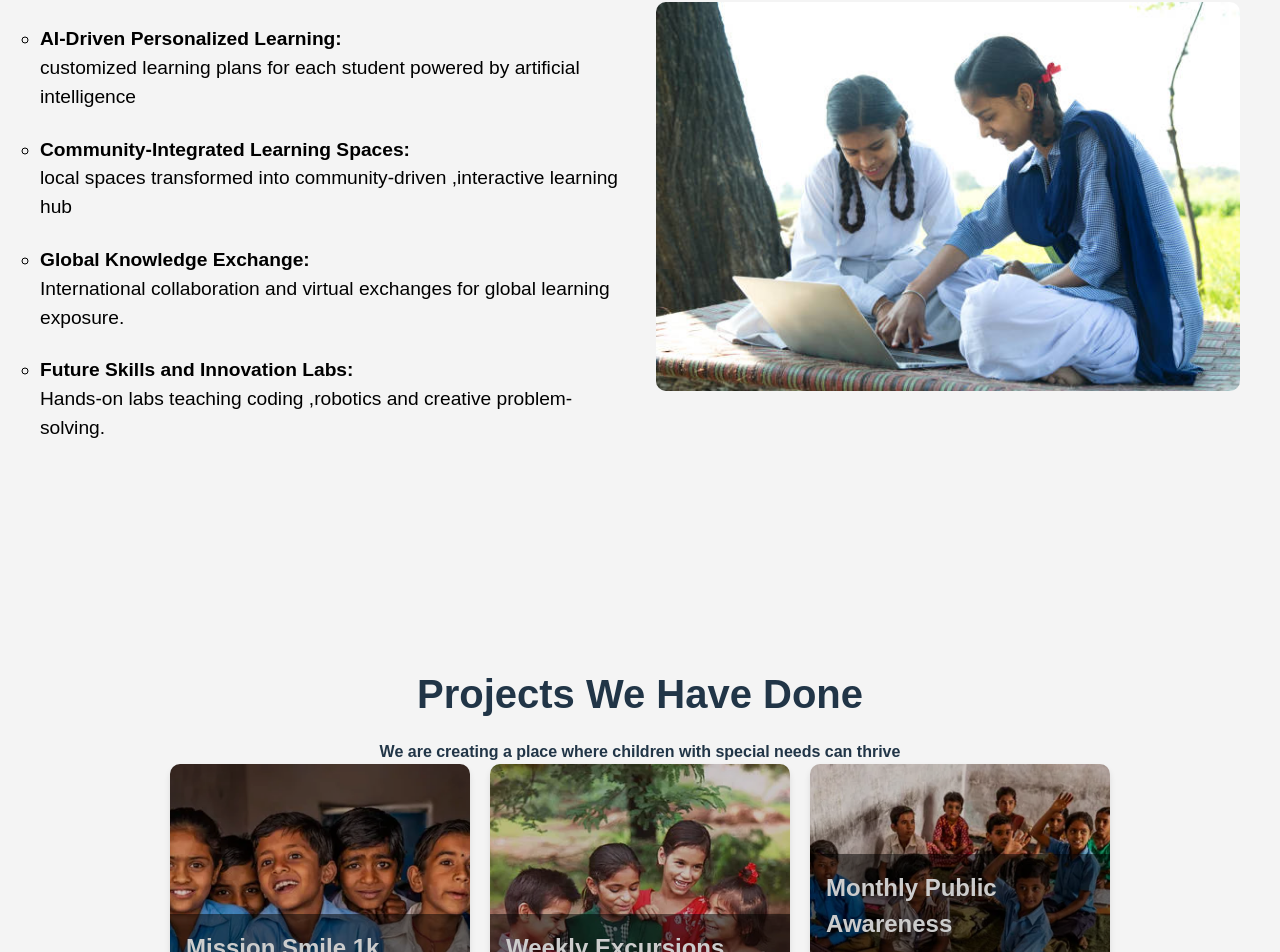
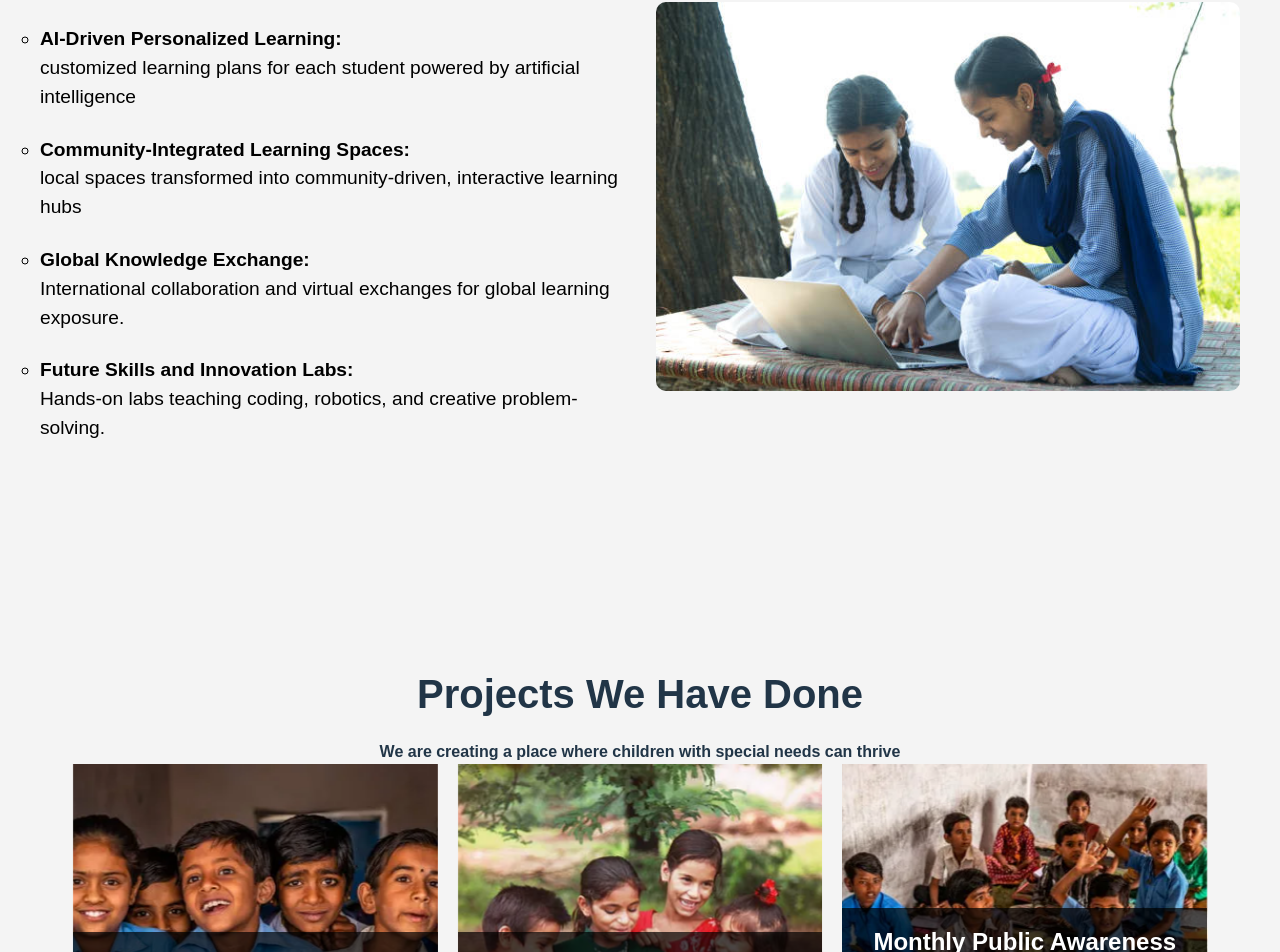
Before and after one commit to navya-saxena/jqube, a React (Vite) app: page / in a window 1280 px wide. Shown: the part 1800-2752 px from the top of the page. Built offline with nearby package versions, Linux system fonts and the light colour scheme.

Commit message:
add journal folder

```diff
--- a/src/pages/Home.css
+++ b/src/pages/Home.css
@@ -15,7 +15,6 @@ html {
   padding: 2rem;
   border-bottom-left-radius: 50% 50%;
   border-bottom-right-radius: 50% 50%;
-
 }
 
 .hero h1 {
@@ -49,12 +48,19 @@ html {
   color: #666;
   padding-bottom: 30px;
 }
-  .mission button{
+
+.mission button {
   background-color: #002e5d;
   color: #f4f4f4;
-
+  padding: 0.75rem 1.5rem;
+  border: none;
+  border-radius: 5px;
+  cursor: pointer;
 }
 
+.mission button:hover {
+  background-color: #001f40;
+}
 
 /* Services Section */
 .services {
@@ -104,8 +110,6 @@ html {
   border-radius: 10px;
 }
 
-
-  /* Projects Section */
 /* Projects Section */
 .projects {
   padding: 4rem 2rem;
@@ -121,7 +125,7 @@ html {
 .projects p {
   font-size: 1.2rem;
   margin-bottom: 3rem;
-  color:white;
+  color: #333;
 }
 
 .project-grid {
@@ -132,31 +136,55 @@ html {
 }
 
 .project-item {
-  flex: 1 1 300px;
-  max-width: 300px;
-  border-radius: 10px;
-  overflow: hidden;
-  box-shadow: 0 4px 6px rgba(0, 0, 0, 0.1);
-  margin-bottom: 20px;
+  width: 30%;
+  height: 350px;
+  perspective: 1000px;
+  margin-bottom: 2rem;
 }
 
 .project-image {
+  position: relative;
+  width: 100%;
+  height: 100%;
   background-size: cover;
   background-position: center;
-  height: 300px;
-  position: relative;
-  filter: brightness(0.8);
+  transition: transform 0.8s ease;
+  transform-style: preserve-3d;
+  backface-visibility: hidden;
+}
+
+.project-back {
+  position: absolute;
+  width: 100%;
+  height: 100%;
+  top: 0;
+  left: 0;
+  background-color: #f4f4f4;
+  display: flex;
+  flex-direction: column;
+  justify-content: center;
+  align-items: center;
+  padding: 1rem;
+  backface-visibility: hidden;
+  transform: rotateY(180deg);
+}
+
+.project-item:hover .project-image {
+  transform: rotateY(180deg);
+}
+
+.project-item:hover .project-back {
+  transform: rotateY(0deg);
 }
 
 .overlay {
   position: absolute;
   bottom: 0;
-  left: 0;
-  right: 0;
+  background: rgba(0, 0, 0, 0.7);
+  color: #fff;
+  width: 100%;
   padding: 1rem;
-  background: rgba(0, 0, 0, 0.5);
-  color: white;
-  text-align: left;
+  text-align: center;
 }
 
 .overlay h3 {
@@ -166,28 +194,23 @@ html {
 
 .overlay p {
   font-size: 1rem;
-  margin-bottom: 1rem;
 }
 
 .learn-more {
-  background-color: #fff;
+  background-color: #002e5d;
   border: none;
   padding: 0.5rem 1rem;
-  color: #002e5d;
+  color: #fff;
   font-weight: bold;
   border-radius: 5px;
   cursor: pointer;
 }
 
 .learn-more:hover {
-  background-color: #002e5d;
-  color: #fff;
-  transition: 0.3s;
+  background-color: #001f40;
 }
 
-
 /* Donation Section */
-  /* Donation Breakdown Section */
 .donation-breakdown {
   background-color: #f4f4f4;
   color: black;
@@ -196,11 +219,7 @@ html {
   justify-content: center;
   align-items: center;
   text-align: center;
-    border-bottom-left-radius: 0;
-    border-bottom-right-radius: 0;
-
 }
-
 
 .donation-breakdown-content {
   display: flex;
@@ -253,9 +272,6 @@ html {
 }
 
 .donation-breakdown-chart img {
-
   max-width: 100%;
   border-radius: 0;
-
-
 }
--- a/src/pages/Home.jsx
+++ b/src/pages/Home.jsx
@@ -1,4 +1,3 @@
-// src/pages/Home.jsx
 import React from 'react';
 import './Home.css';
 
@@ -9,23 +8,46 @@ const Home = () => {
         <h1>Empowering Future Leaders, Support Education for Underprivileged Children.</h1>
         <p>270 children under our care, 50+ donations collected</p>
       </section>
-      <section id ="about-us" className="mission">
+
+      <section id="about-us" className="mission">
         <h2>Help Us Build Brighter Tomorrows</h2>
-        <p>"At our core, we believe that every child, regardless of their background, deserves the opportunity to receive quality education and the chance to shape their own future. By supporting the education of underprivileged children, you are not only helping them break the cycle of poverty but also empowering them to become the leaders of tomorrow. Your donations directly contribute to building a brighter future—where every child has the tools and resources to thrive, dream big, and make a positive impact on their community and beyond."</p>
+        <p>
+          "At our core, we believe that every child, regardless of their background, deserves the
+          opportunity to receive quality education and the chance to shape their own future. By
+          supporting the education of underprivileged children, you are not only helping them break
+          the cycle of poverty but also empowering them to become the leaders of tomorrow. Your
+          donations directly contribute to building a brighter future—where every child has the
+          tools and resources to thrive, dream big, and make a positive impact on their community
+          and beyond."
+        </p>
         <button>Learn more</button>
       </section>
+
       <section id="services" className="services">
         <div className="services-content">
           <div className="services-text">
             <h2>What Services We Provide?</h2>
             <ul>
-          <li><b>AI-Driven Personalized Learning:</b><br></br>
-          customized learning plans for each student powered by artificial intelligence</li>
-          <li><b>Community-Integrated Learning Spaces:</b><br></br>
-          local spaces transformed into community-driven ,interactive learning hub</li>
-          <li><b>Global Knowledge Exchange:</b><br>
-          </br>International collaboration and virtual exchanges for global learning exposure.</li>
-          <li><b>Future Skills and Innovation Labs:</b><br></br>Hands-on labs teaching coding ,robotics and creative problem-solving.</li>
+              <li>
+                <b>AI-Driven Personalized Learning:</b>
+                <br />
+                customized learning plans for each student powered by artificial intelligence
+              </li>
+              <li>
+                <b>Community-Integrated Learning Spaces:</b>
+                <br />
+                local spaces transformed into community-driven, interactive learning hubs
+              </li>
+              <li>
+                <b>Global Knowledge Exchange:</b>
+                <br />
+                International collaboration and virtual exchanges for global learning exposure.
+              </li>
+              <li>
+                <b>Future Skills and Innovation Labs:</b>
+                <br />
+                Hands-on labs teaching coding, robotics, and creative problem-solving.
+              </li>
             </ul>
           </div>
           <div className="services-image">
@@ -33,36 +55,51 @@ const Home = () => {
           </div>
         </div>
       </section>
+
       <section id="project" className="projects">
         <h2>Projects We Have Done</h2>
-  <p1><b>We are creating a place where children with special needs can thrive</b></p1>
+        <p1>
+          <b>We are creating a place where children with special needs can thrive</b>
+        </p1>
         <div className="project-grid">
           <div className="project-item">
-      <div className="project-image" style={{ backgroundImage: `url('/src/assets/p1.webp')` }}>
+            <div className="project-image" style={{ backgroundImage: 'url(/src/assets/p1.webp)' }}>
               <div className="overlay">
                 <h3>Mission Smile 1k</h3>
                 <p>Outdoor charity event for children</p>
                 <button className="learn-more">Learn more</button>
               </div>
+              <div className="project-back">
+                <h3>More Details</h3>
+                <p>This project aims to spread joy to underprivileged children.</p>
+              </div>
             </div>
           </div>
 
           <div className="project-item">
-      <div className="project-image" style={{ backgroundImage: `url('/src/assets/p2.webp')` }}>
+            <div className="project-image" style={{ backgroundImage: 'url(/src/assets/p2.webp)' }}>
               <div className="overlay">
                 <h3>Weekly Excursions</h3>
                 <p>Fun and educational trips for children</p>
                 <button className="learn-more">Learn more</button>
               </div>
+              <div className="project-back">
+                <h3>More Details</h3>
+                <p>Weekly educational excursions for enhancing learning experiences.</p>
+              </div>
             </div>
           </div>
 
           <div className="project-item">
-      <div className="project-image" style={{ backgroundImage: `url('/src/assets/p3.webp')` }}>
+            <div className="project-image" style={{ backgroundImage: 'url(/src/assets/p3.webp)' }}>
               <div className="overlay">
                 <h3>Monthly Public Awareness</h3>
                 <p>Workshops to create awareness in the community</p>
                 <button className="learn-more">Learn more</button>
+              </div>
+              <div className="project-back">
+                <h3>More Details</h3>
+                <p>Public awareness programs focused on social impact and community building.</p>
               </div>
             </div>
           </div>
@@ -73,13 +110,31 @@ const Home = () => {
         <div className="donation-breakdown-content">
           <div className="donation-breakdown-text">
             <h2>How we spend your donations and where it goes</h2>
-      <p>We understand that when you make a donation, you want to know exactly where your money is going, and we pledge to be transparent.</p>
+            <p>
+              We understand that when you make a donation, you want to know exactly where your money
+              is going, and we pledge to be transparent.
+            </p>
             <ul>
-        <li><span className="color-box" style={{ backgroundColor: '#6CE5E8' }}></span> 40% childcare home</li>
-        <li><span className="color-box" style={{ backgroundColor: '#41B8D5' }}></span> 35% cleanliness program</li>
-        <li><span className="color-box" style={{ backgroundColor: '#2D8BBA' }}></span> 10% excursions</li>
-        <li><span className="color-box" style={{ backgroundColor: '#2F5F98' }}></span> 10% helping people</li>
-        <li><span className="color-box" style={{ backgroundColor: '#31356E' }}></span> 5% feeding the poor</li>
+              <li>
+                <span className="color-box" style={{ backgroundColor: '#6CE5E8' }}></span> 40%
+                childcare home
+              </li>
+              <li>
+                <span className="color-box" style={{ backgroundColor: '#41B8D5' }}></span> 35%
+                cleanliness program
+              </li>
+              <li>
+                <span className="color-box" style={{ backgroundColor: '#2D8BBA' }}></span> 10%
+                excursions
+              </li>
+              <li>
+                <span className="color-box" style={{ backgroundColor: '#2F5F98' }}></span> 10%
+                helping people
+              </li>
+              <li>
+                <span className="color-box" style={{ backgroundColor: '#31356E' }}></span> 5%
+                feeding the poor
+              </li>
             </ul>
           </div>
           <div className="donation-breakdown-chart">
@@ -87,7 +142,6 @@ const Home = () => {
           </div>
         </div>
       </section>
-
     </div>
   );
 };
```
Lines whose indentation alone changed are shown as unchanged.
